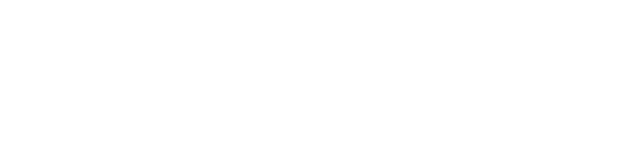
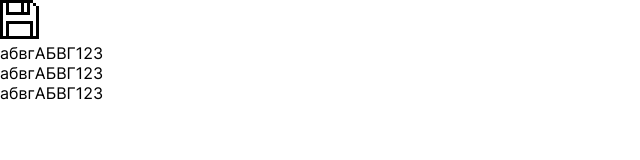
Before and after one commit to acciovsya/zakrivayuschiy-teg-f, a plain HTML site: page index.html in a window 1280 px wide. Shown: the whole page, without its empty margins (0-640 px from the left). Drawn offline with Linux system fonts and the light colour scheme.

Commit message:
первоначальная настройка проекта

```diff
--- a/fonts/fonts.css
+++ b/fonts/fonts.css
@@ -1 +1,20 @@
-/* В этом файле вы импортируете все шрифты для сайта. Один из них вариативный и требует особенной настройки */
+@font-face {
+  font-family: 'PressStart2P';
+  src:
+    local('PressStart2P'),
+    url('./PressStart2P-Regular.woff') format('woff');
+  font-weight: 400;
+  font-style: normal;
+  font-display: swap;
+}
+
+@font-face {
+  font-family: 'Inter';
+  src:
+    local('Inter'),
+    url('./Inter-Variable.woff2') format('woff2 supports variations'),
+    url('./Inter-Variable.woff2') format('woff2-variations');
+  font-weight: 410 715;
+  font-style: normal;
+  font-display: swap;
+}
--- a/index.html
+++ b/index.html
@@ -1,8 +1,11 @@
-<!DOCTYPE html>
+<!doctype html>
 <html lang="ru">
   <head>
     <meta charset="UTF-8" />
     <meta name="viewport" content="width=device-width, initial-scale=1.0" />
+    <link rel="icon" href="./images/favicon.ico" sizes="any" />
+    <link rel="icon" href="./images/favicon.svg" type="image/svg+xml" />
+    <link rel="apple-touch-icon" href="./images/favicon.png" />
     <title>Закрывающий тег</title>
     <link rel="stylesheet" href="./fonts/fonts.css" />
     <link rel="stylesheet" href="./styles/variables.css" />
@@ -12,7 +15,14 @@
   </head>
   <body class="page">
     <header class="header"></header>
-    <main></main>
+    <main class="content">
+      <svg xmlns="http://www.w3.org/2000/svg" width="39" height="39" viewBox="0 0 39 39">
+        <use href="./svg/floppy.svg#floppy" />
+      </svg>
+      <p class="font1">абвгАБВГ123</p>
+      <p class="font2">абвгАБВГ123</p>
+      <p class="font3">абвгАБВГ123</p>
+    </main>
     <script src="./scripts/like.js"></script>
   </body>
 </html>
--- a/styles/style.css
+++ b/styles/style.css
@@ -13,4 +13,6 @@
 .page {
   min-inline-size: 320px;
   min-block-size: 100dvb;
+  font-family: var(--main-font), sans-serif;
+  font-variation-settings: 'wght' var(--text-font-weight);
 }
--- a/styles/variables.css
+++ b/styles/variables.css
@@ -1 +1,7 @@
-/* В этом файле будут храниться все значения переменных в исходном состоянии, а так же их изменения в зависимости от ширины устройства */
+:root {
+  --main-font: 'Inter';
+  --accent-font: 'PressStart2P';
+
+  --text-font-weight: 410;
+  --heading-font-weight: 715;
+}
```
Also changed, not shown: images/favicon.ico (added), images/favicon.png (added), images/favicon.svg (added), svg/floppy.svg (added).
